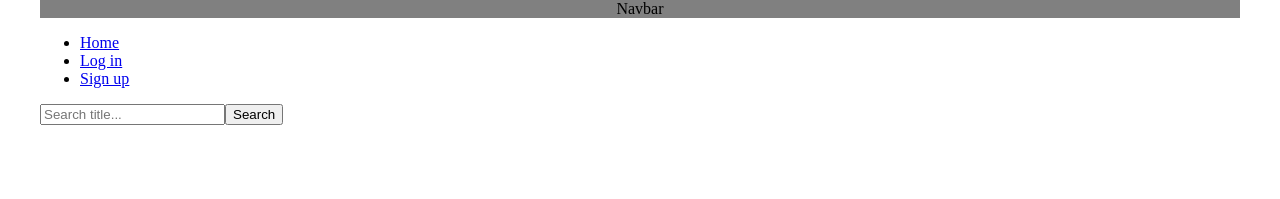
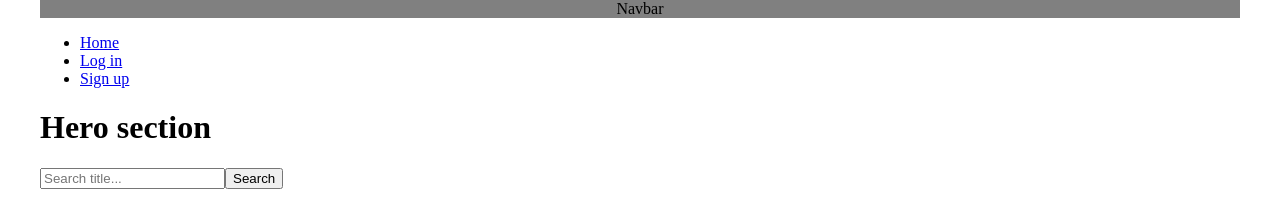
Before and after one commit to Vectari/bookstats, a React (Vite) app: page / in a window 1280 px wide. Shown: the top 199 px of the page. Built offline with nearby package versions, Linux system fonts and the light colour scheme.

Commit message:
chore: delete useless code

```diff
--- a/src/main.tsx
+++ b/src/main.tsx
@@ -1,31 +1,13 @@
 import React from "react";
 import ReactDOM from "react-dom/client";
 import "./index.css";
-// import { SearchBar } from "./components/SearchBar/SearchBar";
-// import { NavBar } from "./sections/NavBar/NavBar";
-// import { Hero } from "./sections/Hero/Hero";
-// import { Footer } from "./sections/Footer/Footer";
+import { Hero } from "./sections/Hero/Hero";
+import { Footer } from "./sections/Footer/Footer";
 import { createBrowserRouter, Outlet, RouterProvider } from "react-router-dom";
 import { LogIn } from "./view/LogIn/LogIn";
 import { SignUp } from "./view/SignUp/SignUp";
 import { SearchBar } from "./components/SearchBar/SearchBar";
 import { NavBar } from "./sections/NavBar/NavBar";
-
-// const search = "https://openlibrary.org/search.json?q=the+lord+of+the+rings";
-
-// console.log(search);
-
-// ReactDOM.createRoot(document.getElementById("root")!).render(
-//   <React.StrictMode>
-//     {/* <NavBar />
-//     <Hero />
-//     <SearchBar />
-//     <Footer /> */}
-
-//     {/* <NavBar />
-//     <Outlet /> */}
-//   </React.StrictMode>
-// );
 
 const router = createBrowserRouter([
   {
@@ -33,7 +15,9 @@ const router = createBrowserRouter([
     element: (
       <>
         <NavBar />
+        <Hero />
         <Outlet />
+        <Footer />
       </>
     ),
     children: [
```
